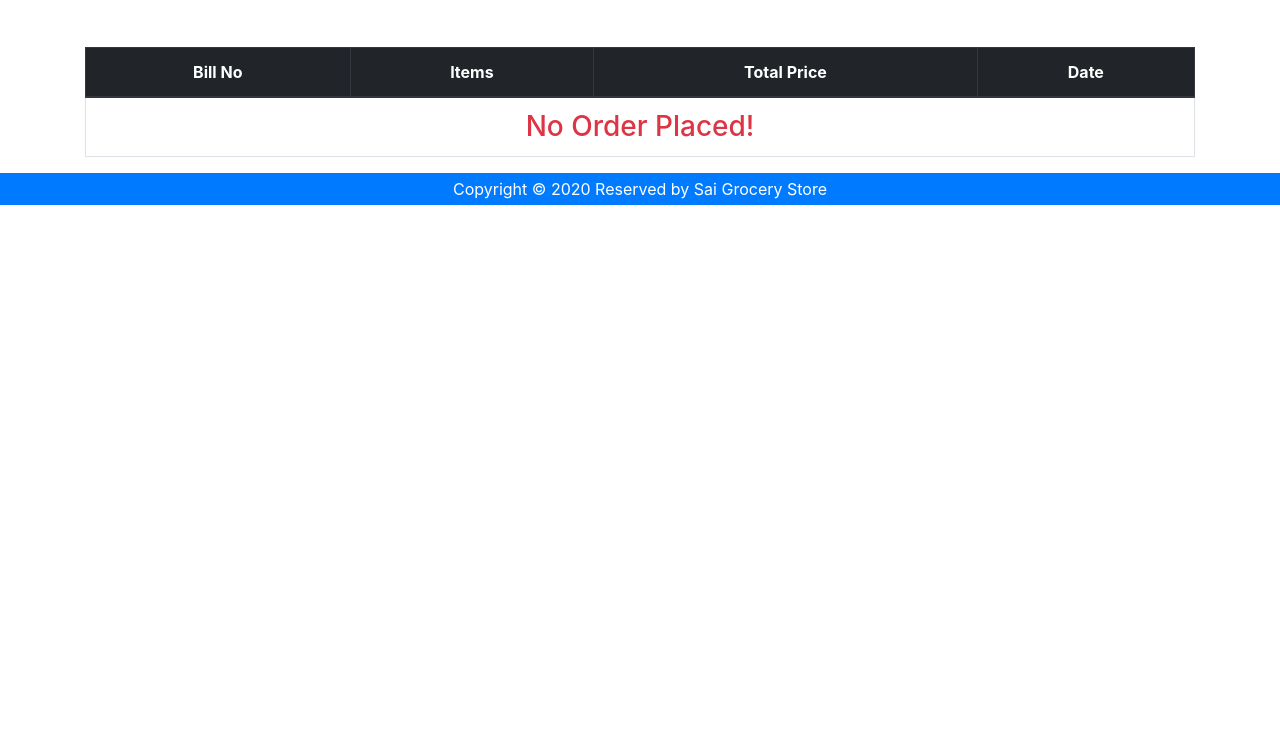
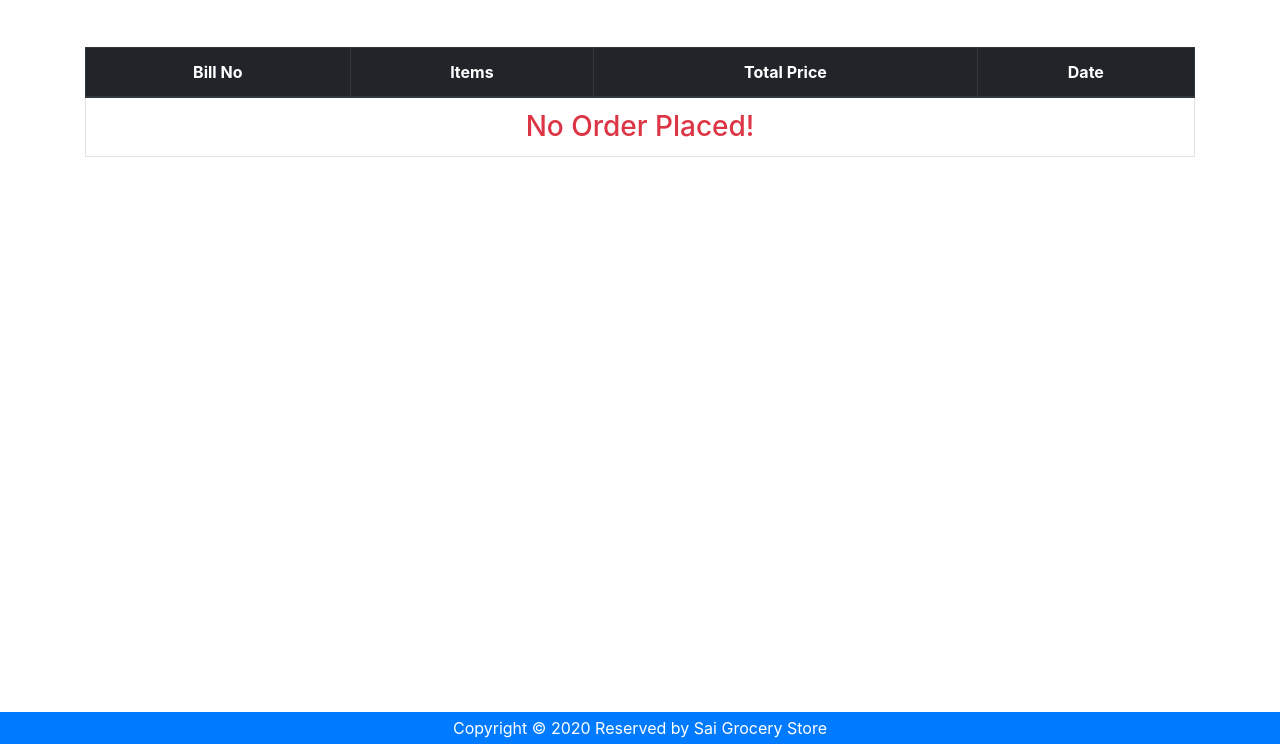
Before and after one commit to Bagadeeshkumar/Responsive-Online-Grocery-Store, a PHP site: page /history.php in a window 1280 px wide. Shown: the part 56-800 px from the top of the page. Run offline with PHP 8.4, Linux system fonts and the light colour scheme; a user stored in the database is signed in; data that the repository does not hold is empty.

Commit message:
history footer fixed bottom!

```diff
--- a/history.php
+++ b/history.php
@@ -54,7 +54,7 @@ include "header.php";
       </tbody>
     </table>
   </div>
- <div class="footer-copyright bg-primary text-white fixed bottom text-center py-1">Copyright © 2020 Reserved by Sai Grocery Store</div>
+ <div class="footer-copyright bg-primary text-white fixed-bottom text-center py-1">Copyright © 2020 Reserved by Sai Grocery Store</div>
 </body>
 
 </html>
```
